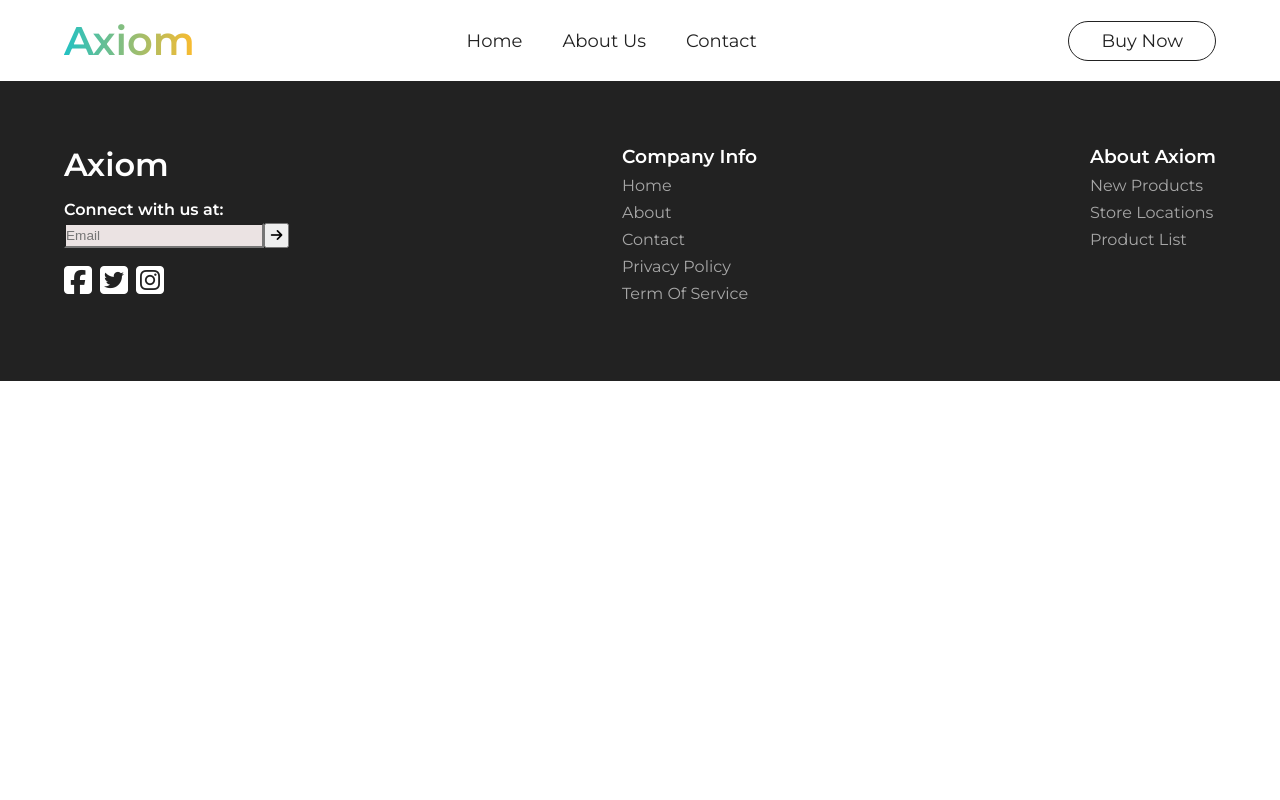
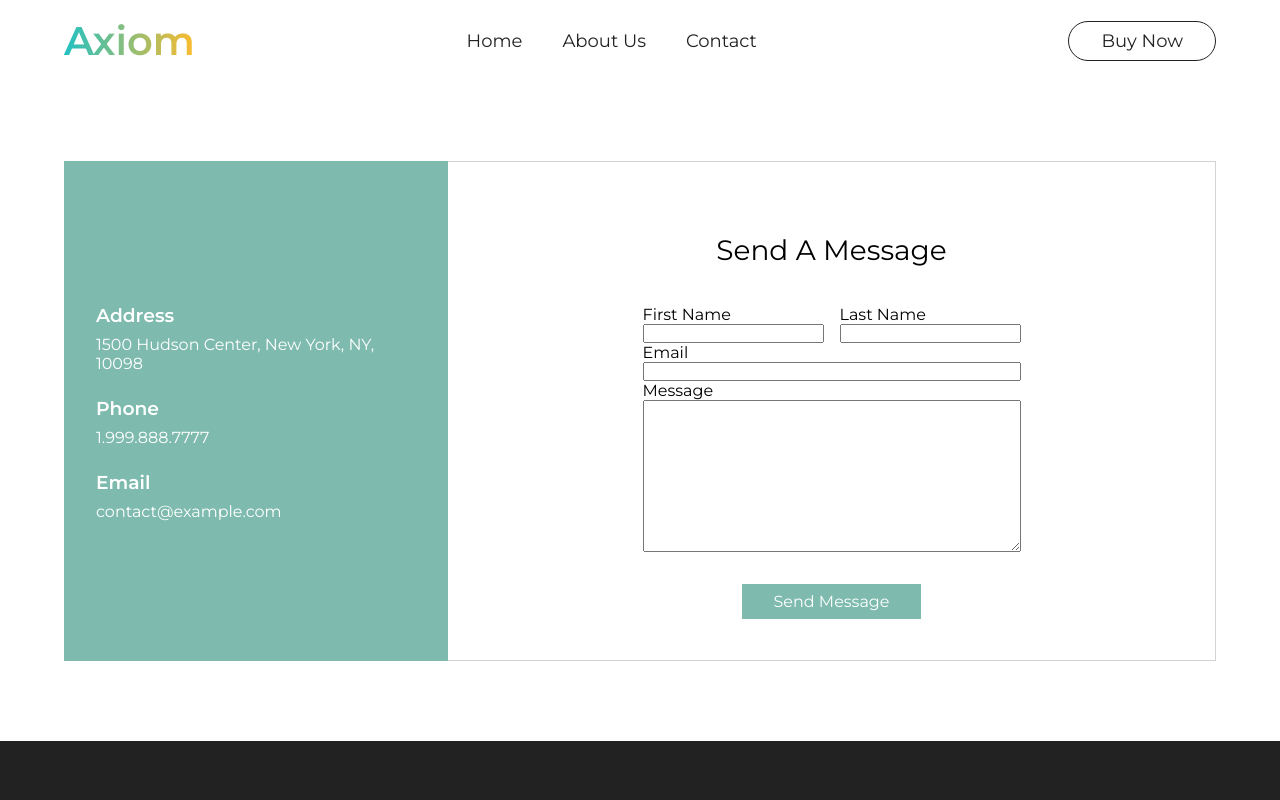
Before and after one commit to AntonCC/Axiom, a React (Create React App) app: page /contact in a window 1280 px wide. Shown: the top 800 px of the page. Built offline with nearby package versions, Linux system fonts and the light colour scheme.

Commit message:
contact form created

```diff
--- a/src/App.jsx
+++ b/src/App.jsx
@@ -7,6 +7,7 @@ import Backdrop from './components/backdrop/backdrop.component'
 import LightboxPicture from './components/lightbox-picture/lightbox-picture.component'
 import Home from './pages/home/home.component'
 import About from './pages/about/about.component'
+import Contact from './pages/contact/contact.component'
 import Buy from './pages/buy/buy.component'
 import Footer from './components/footer/footer.component'
 
@@ -58,7 +59,8 @@ const App = () => {
   const routes = [
     {path: '/', name: "Home", component: <Home openBackdrop={openBackdrop} lightbox={lightbox} openLightbox={openLightbox} imgClicked={imgClicked} lightboxImg={lightboxImg}/> },
     {path: '/about', name: "About Us", component: <About /> },
-    {path: '/buy', name: 'Buy', component: <Buy /> }
+    {path: '/buy', name: 'Buy', component: <Buy /> },
+    {path: '/contact', name: 'Contact', component: <Contact />}
   ]
 
   return (
--- /dev/null
+++ b/src/components/contact-info-form/contact-info-form.component.jsx
@@ -0,0 +1,46 @@
+import React from 'react'
+import './contact-info-form.styles.scss'
+
+const ContactInfoForm = () => {
+  return (
+    <div className="contact-info-form">
+      <div className="container">
+        <div className="side-a">
+          <div className="text-group">
+            <h3>Address</h3>
+            <h4>1500 Hudson Center, New York, NY, 10098</h4>
+            <h3>Phone</h3>
+            <h4>1.999.888.7777</h4>
+            <h3>Email</h3>
+            <h4>contact@example.com</h4>
+          </div>
+        </div>
+        <div className="side-b">
+          <h2>Send A Message</h2>
+          <form>
+            <div className="name-group group">
+              <div className="first">
+                <label htmlFor="firstName">First Name</label>
+                <input type="text" name="firstName"/>
+              </div>
+              <div className="last">
+                <label htmlFor="lastName">Last Name</label>
+                <input type="text" name="lastName"/>
+              </div>
+            </div>
+            <div className="email-group group">
+              <label htmlFor="email">Email</label>
+              <input type="email" name="email"/>
+            </div>
+            <div className="message-group group">
+              <label htmlFor="message">Message</label>
+              <textarea name="message" cols="30" rows="10"></textarea>
+            </div>
+            <div className="form-btn">Send Message</div>
+          </form>
+        </div>
+      </div>
+    </div>
+  )
+}
+export default ContactInfoForm
--- /dev/null
+++ b/src/components/contact-info-form/contact-info-form.styles.scss
@@ -0,0 +1,81 @@
+.contact-info-form {
+  margin: 5rem 0;
+  .container {
+    display: grid;
+    grid-template-columns: 1fr 2fr;
+    grid-template-rows: 500px;
+    // height: 500px;
+    .side-a {
+      display: flex;
+      justify-content: center;
+      padding: 143px 2rem 0 2rem;
+      background: #7ebbae;
+      color: #fff;
+      h3 {
+        margin-bottom: .5rem;
+      }
+      h4 {
+        margin-bottom: 1.5rem;
+        font-weight: 400;
+      }
+    }
+    .side-b {
+      position: relative;
+      display: flex;
+      flex-direction: column;
+      padding: 0 2rem;
+      border-right: 1px solid #d3d3d3;
+      border-top: 1px solid #d3d3d3;
+      border-bottom: 1px solid #d3d3d3;
+      align-items: center;
+      h2 {
+        position: absolute;
+        top: 71px;
+        font-weight: 400;
+        font-size: 1.75rem;
+      }
+      form {
+        padding-top: 143px;
+        display: flex;
+        flex-direction: column;
+        .group {
+          display: flex;
+          flex-direction: column;
+        }
+        .name-group {
+          flex-direction: row;
+          .first, .last {
+            display: flex;
+            flex-direction: column;
+          }
+          .first {
+            margin-right: 1rem;
+          }
+        }
+        .form-btn {
+          align-self: center;
+          padding: .5rem 2rem;
+          background: #7ebbae;
+          color: #fff;
+          margin-top: 2rem;
+        }
+      }
+    }
+  }
+}
+
+@media only screen and (max-width: 865px) {
+  .contact-info-form {
+    .container {
+      grid-template-columns: 1fr;
+      .side-a {
+        padding: 2rem;
+        align-items: center;
+      }
+      .side-b {
+        padding: 2rem;
+        align-items: center;
+      }
+    }
+  }
+}
--- a/src/components/navbar/navbar.component.jsx
+++ b/src/components/navbar/navbar.component.jsx
@@ -10,7 +10,7 @@ const Navbar = ({ handleSidebar }) => {
         <ul>
           <li><NavLink exact to="/">Home</NavLink></li>
           <li><NavLink exact to="/about">About Us</NavLink></li>
-          <li><NavLink exact to="/">Contact</NavLink></li>
+          <li><NavLink exact to="/contact">Contact</NavLink></li>
         </ul>
         <NavLink className="header-cta" exact to="/buy">Buy Now</NavLink>
 
--- a/src/components/sidebar/sidebar.component.jsx
+++ b/src/components/sidebar/sidebar.component.jsx
@@ -9,7 +9,7 @@ const Sidebar = ({ open, handleSidebar }) => {
       <ul>
         <li><NavLink exact to="/" onClick={handleSidebar}>Home</NavLink></li>
         <li><NavLink exact to="/about" onClick={handleSidebar}>About Us</NavLink></li>
-        <li><NavLink exact to="/" onClick={handleSidebar}>Contact</NavLink></li>
+        <li><NavLink exact to="/contact" onClick={handleSidebar}>Contact</NavLink></li>
       </ul>
       <RoundedButton btnPath="/buy" btnText="Buy Now" handleSidebar={handleSidebar} white />
     </nav>
--- /dev/null
+++ b/src/pages/contact/contact.component.jsx
@@ -0,0 +1,12 @@
+import React from 'react'
+import './contact.styles.scss'
+import ContactInfoForm from '../../components/contact-info-form/contact-info-form.component'
+
+const Contact = () => {
+  return (
+    <div className="contact">
+      <ContactInfoForm />
+    </div>
+  )
+}
+export default Contact
```
Also changed, not shown: src/components/navbar/navbar.styles.scss (+1 -8 lines), src/pages/contact/contact.styles.scss (added).
